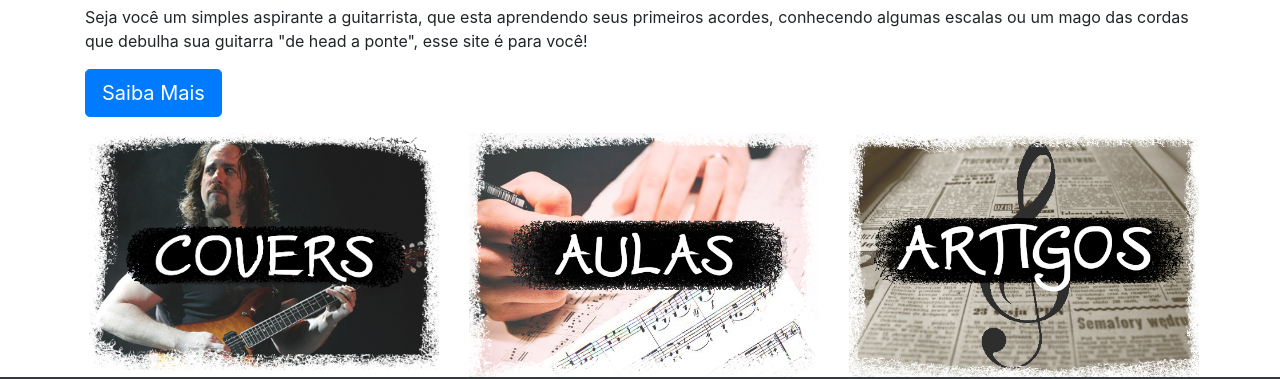
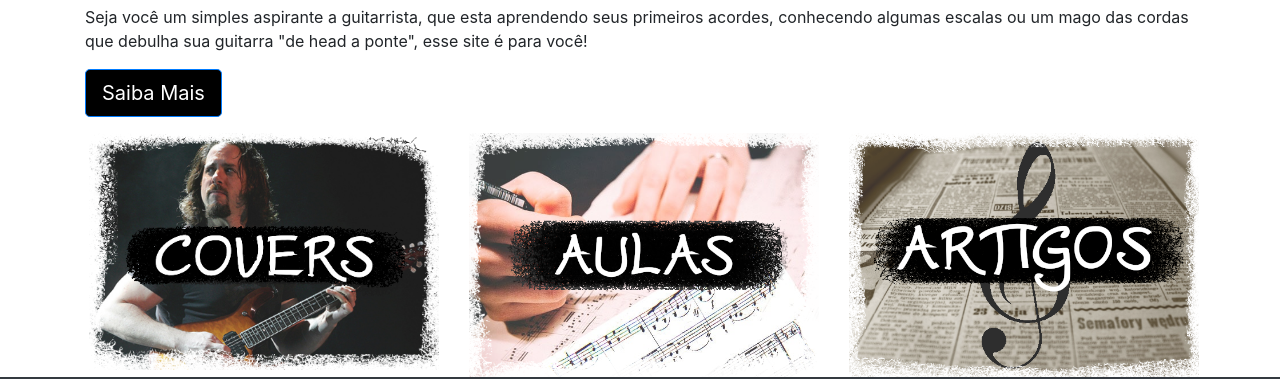
Before and after one commit to jkcosti/guitarinsight, a plain HTML site: page index.html in a window 1280 px wide. Shown: the part 221-600 px from the top of the page. Drawn offline with Linux system fonts and the light colour scheme.

Commit message:
Update index.html

```diff
--- a/index.html
+++ b/index.html
@@ -52,7 +52,7 @@
             <div class="container">
               <h1 class="display-3">Olá Guitar Master!</h1>
               <p>Seja você um simples aspirante a guitarrista, que esta aprendendo seus primeiros acordes, conhecendo algumas escalas ou um mago das cordas que debulha sua guitarra "de head a ponte", esse site é para você!</p>
-              <p><a class="btn btn-primary btn-lg"  role="button" href="info.html"> Saiba Mais</a></p>
+              <p><a class="btn btn-primary btn-lg" style="background:black" role="button" href="info.html"> Saiba Mais</a></p>
             </div>
 
             <div class="container">
```
